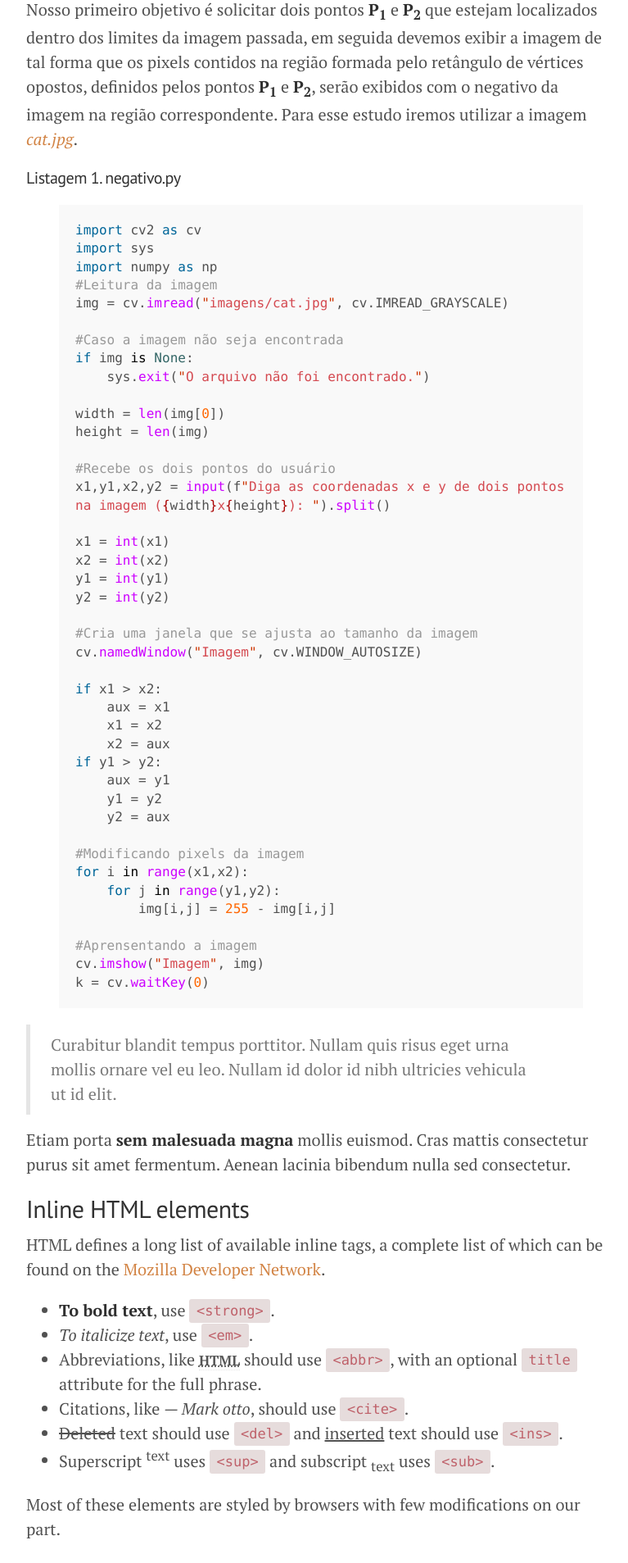
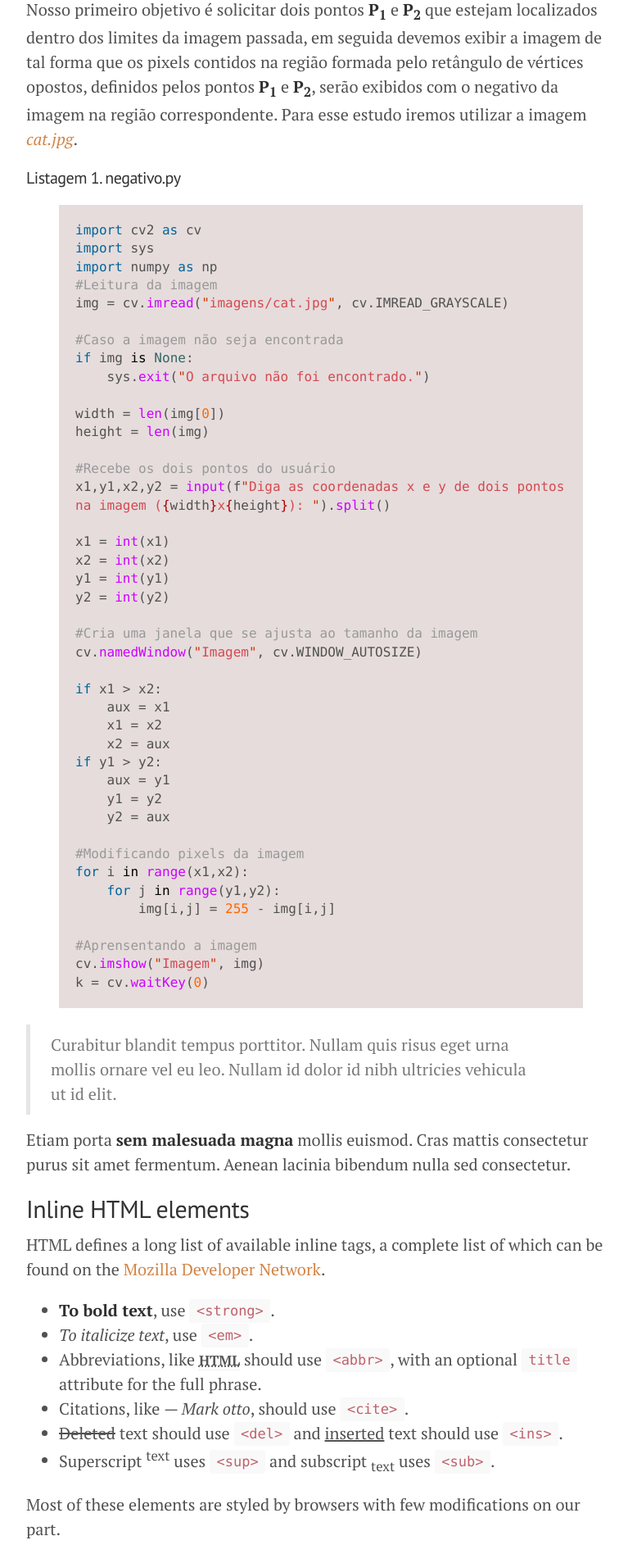
Before and after one commit to lucasamds/lucasamds.github.io, a Jekyll site: the page built from index.html, in a window 1280 px wide. Shown: the part 563-2470 px from the top of the page at 82% size, without its empty margins (248-1015 px from the left). Built offline with Jekyll 4.4.1, drawn with Linux system fonts in a browser that asks for light colours; the list of posts is cut into pages by our own code.

Commit message:
Update poole.css

```diff
--- a/public/css/poole.css
+++ b/public/css/poole.css
@@ -156,7 +156,7 @@ code {
   padding: .25em .5em;
   font-size: 85%;
   color: #bf616a;
-  background-color: #e6dcdc;
+  background-color: #f9f9f9;
   border-radius: 3px;
 }
 pre {
@@ -170,7 +170,7 @@ pre {
   white-space: pre-wrap;
   word-break: break-all;
   word-wrap: break-word;
-  background-color: #f9f9f9;
+  background-color: #e6dcdc;
 }
 pre code {
   padding: 0;
```
